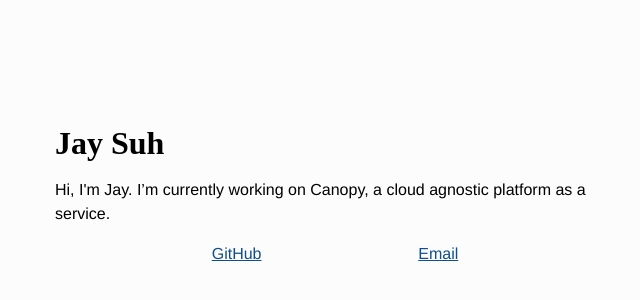
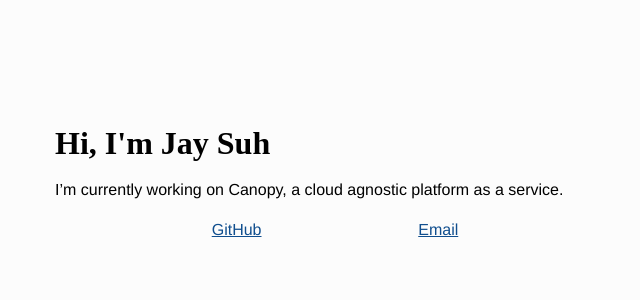
Before and after one commit to justicesuh/justicesuh.github.io, a plain HTML site: page index.html in a window 1280 px wide. Shown: the part 148-448 px from the top of the page, without its empty margins (305-945 px from the left). Drawn offline with Linux system fonts and the light colour scheme.

Commit message:
Update title

```diff
--- a/index.html
+++ b/index.html
@@ -9,8 +9,8 @@
   <body>
     <div class="container">
       <div class="content">
-        <h1>Jay Suh</h1>
-        <p>Hi, I'm Jay. I’m currently working on Canopy, a cloud agnostic platform as a service.</p>
+        <h1>Hi, I'm Jay Suh</h1>
+        <p>I’m currently working on Canopy, a cloud agnostic platform as a service.</p>
         <ul class="sites">
           <li><a href="https://github.com/itsjaysuh">GitHub</a></li>
           <li><a href="mailto:jay@jaysuh.com">Email</a></li>
```
